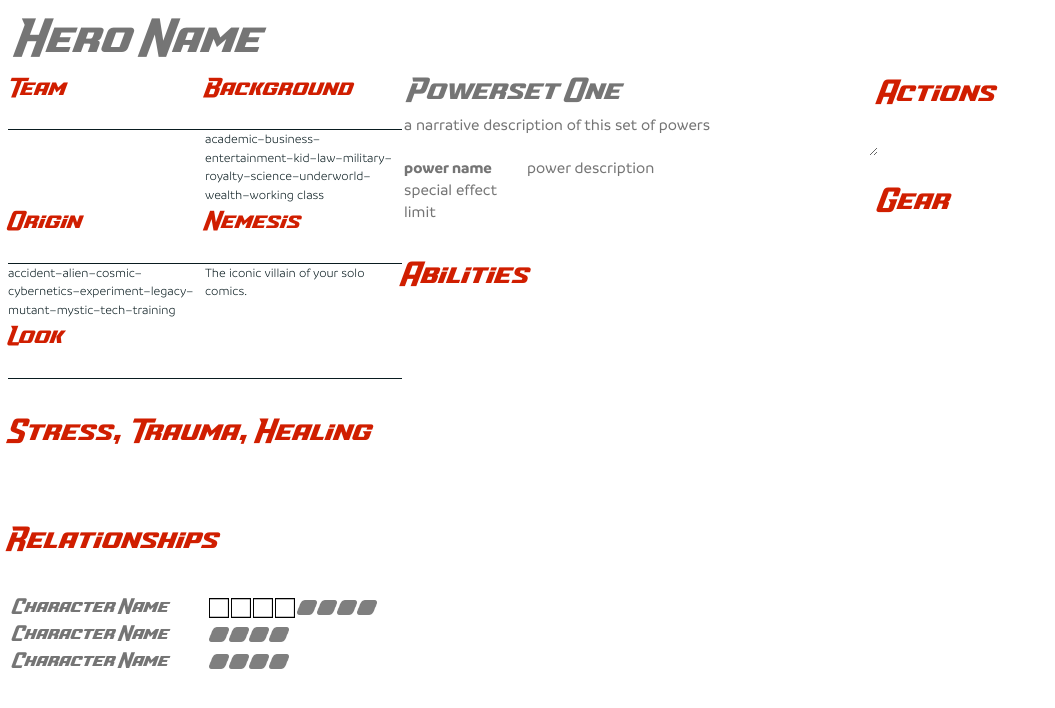
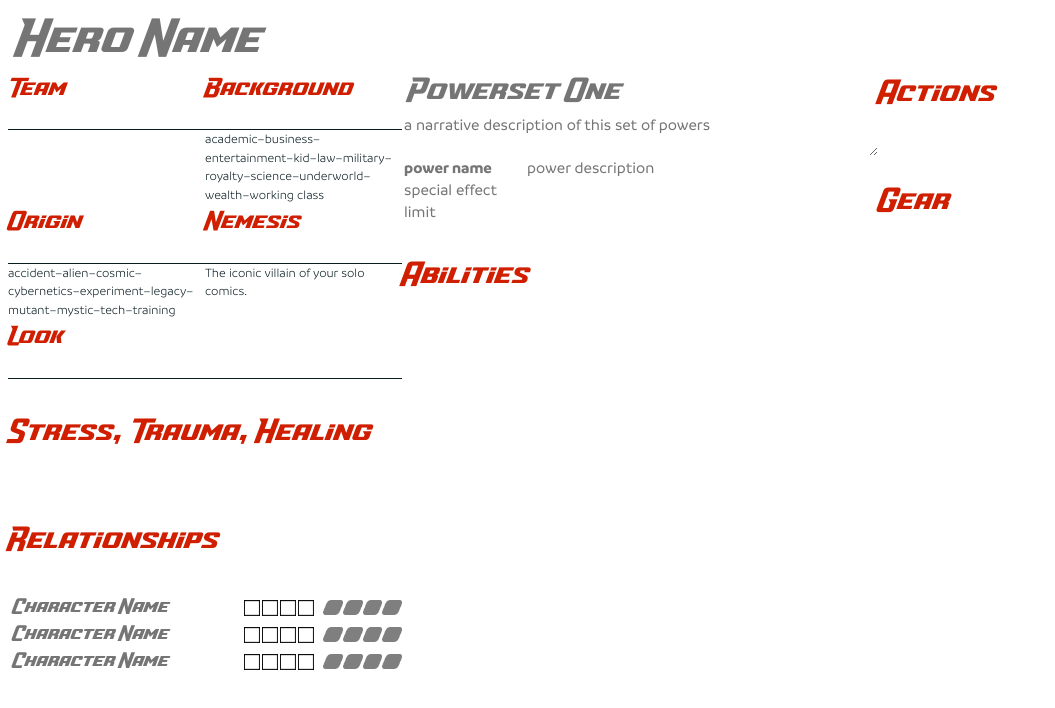
Before and after one commit to Nevenall/Shift-X-CharacterSheet, a website: page src/index.html in a window 1280 px wide. Shown: the whole page, without its empty margins (0-1055 px from the left). Drawn offline with nearby package versions, Linux system fonts and the light colour scheme; files that its build step writes are made by us from their sources; files whose address does not match are found by name.

Commit message:
package updates and more relationship boxes

```diff
--- a/src/index.html
+++ b/src/index.html
@@ -47,10 +47,10 @@
          </div>
          <div class="flex-column" data-section="relationships">
             <h3>Relationships</h3>
-            <div class="flex-row flex-no-wrap flex-align-stretch">
-               <input class="font-bigtime width-half no-border font-h5 secondary-color" type="text" placeholder="Character Name" name="attr_relationship_1_name" />
+            <div class="flex-row flex-no-wrap flex-align-stretch" data-section="relationship_1">
+               <input class="font-bigtime width-half flex-grow-1 no-border font-h5 secondary-color" spellcheck="false" type="text" placeholder="Character Name" name="attr_relationship_1_name" />
 
-               <div class="flex-row flex-no-wrap flex-align-center" data-section="xp-boxes">
+               <div class="flex-row flex-no-wrap flex-align-center width-one-fifth" data-section="xp-boxes">
                   <input type="radio" value="0" name="attr_relationship_1_xp" checked />
                   <input type="radio" value="1" name="attr_relationship_1_xp" /><span class="as-box"></span>
                   <input type="radio" value="2" name="attr_relationship_1_xp" /><span class="as-box"></span>
@@ -58,7 +58,7 @@
                   <input type="radio" value="4" name="attr_relationship_1_xp" /><span class="as-box"></span>
                </div>
 
-               <div class="flex-row flex-no-wrap flex-align-center">
+               <div class="flex-row flex-no-wrap flex-align-center width-one-fifth">
                   <input type="radio" value="0" name="attr_relationship_1_value" checked />
                   <input type="radio" value="1" name="attr_relationship_1_value" /><span class="as-bullet"></span>
                   <input type="radio" value="2" name="attr_relationship_1_value" /><span class="as-bullet"></span>
@@ -66,9 +66,16 @@
                   <input type="radio" value="4" name="attr_relationship_1_value" /><span class="as-bullet"></span>
                </div>
             </div>
-            <div class="flex-row flex-no-wrap flex-align-stretch">
-               <input class="font-bigtime width-half no-border font-h5 secondary-color" type="text" placeholder="Character Name" name="attr_relationship_2_name" />
-               <div class="flex-row flex-no-wrap flex-align-center">
+            <div class="flex-row flex-no-wrap flex-align-stretch" data-section="relationship_2">
+               <input class="font-bigtime width-half flex-grow-1  no-border font-h5 secondary-color" spellcheck="false" type="text" placeholder="Character Name" name="attr_relationship_2_name" />
+               <div class="flex-row flex-no-wrap flex-align-center width-one-fifth" data-section="xp-boxes">
+                  <input type="radio" value="0" name="attr_relationship_2_xp" checked />
+                  <input type="radio" value="1" name="attr_relationship_2_xp" /><span class="as-box"></span>
+                  <input type="radio" value="2" name="attr_relationship_2_xp" /><span class="as-box"></span>
+                  <input type="radio" value="3" name="attr_relationship_2_xp" /><span class="as-box"></span>
+                  <input type="radio" value="4" name="attr_relationship_2_xp" /><span class="as-box"></span>
+               </div>
+               <div class="flex-row flex-no-wrap flex-align-center width-one-fifth">
                   <input type="radio" value="0" name="attr_relationship_2_value" checked />
                   <input type="radio" value="1" name="attr_relationship_2_value" /><span class="as-bullet"></span>
                   <input type="radio" value="2" name="attr_relationship_2_value" /><span class="as-bullet"></span>
@@ -77,8 +84,15 @@
                </div>
             </div>
             <div class="flex-row flex-no-wrap flex-align-stretch" data-section="relationship_3">
-               <input class="font-bigtime width-half no-border font-h5 secondary-color" type="text" placeholder="Character Name" name="attr_relationship_3_name" />
-               <div class="flex-row flex-no-wrap flex-align-center">
+               <input class="font-bigtime width-half flex-grow-1  no-border font-h5 secondary-color" spellcheck="false" type="text" placeholder="Character Name" name="attr_relationship_3_name" />
+               <div class="flex-row flex-no-wrap flex-align-center width-one-fifth" data-section="xp-boxes">
+                  <input type="radio" value="0" name="attr_relationship_3_xp" checked />
+                  <input type="radio" value="1" name="attr_relationship_3_xp" /><span class="as-box"></span>
+                  <input type="radio" value="2" name="attr_relationship_3_xp" /><span class="as-box"></span>
+                  <input type="radio" value="3" name="attr_relationship_3_xp" /><span class="as-box"></span>
+                  <input type="radio" value="4" name="attr_relationship_3_xp" /><span class="as-box"></span>
+               </div>
+               <div class="flex-row flex-no-wrap flex-align-center width-one-fifth">
                   <input type="radio" value="0" name="attr_relationship_3_value" checked />
                   <input type="radio" value="1" name="attr_relationship_3_value" /><span class="as-bullet"></span>
                   <input type="radio" value="2" name="attr_relationship_3_value" /><span class="as-bullet"></span>
--- a/src/sheet.scss
+++ b/src/sheet.scss
@@ -244,7 +244,7 @@ small,
 
 .as-box {
    background: url('assets/box-checked.png') left center no-repeat;
-   background-size: 1.25em;
+   background-size: 1em;
 }
 
 
@@ -288,27 +288,30 @@ input[type=radio]:checked~input[type=radio]+.as-bullet {
 
 input[type=radio]+.as-box {
    display: inline-block;
-   width: 1.25em;
-   height: 1.25em;
+   width: 1em;
+   height: 1em;
    margin-right: 2px;
    // on state
    background: url('assets/box-checked.png') left center no-repeat;
-   background-size: 1.25em;
+   background-size: 1em;
 }
 
 input[type=radio]:checked+.as-box {
    // on state
    background: url('assets/box-checked.png') left center no-repeat;
-   background-size: 1.25em;
+   background-size: 1em;
 }
 
 input[type=radio]:checked~input[type=radio]+.as-box {
    // off state
    background: url('assets/box-empty.png') left center no-repeat;
-   background-size: 1.25em;
+   background-size: 1em;
 }
 
-
+// todo - triagle check boxes
+// we could do some fancy three radio button sequence where we play with z-index
+// or just have two checkboxes, up and down, they'll be nice and compact.
+// the tri-state radio button would work good for relationship status though.
 
 input[type=number] {
    text-align: center;
```
Also changed, not shown: 1 other file.
